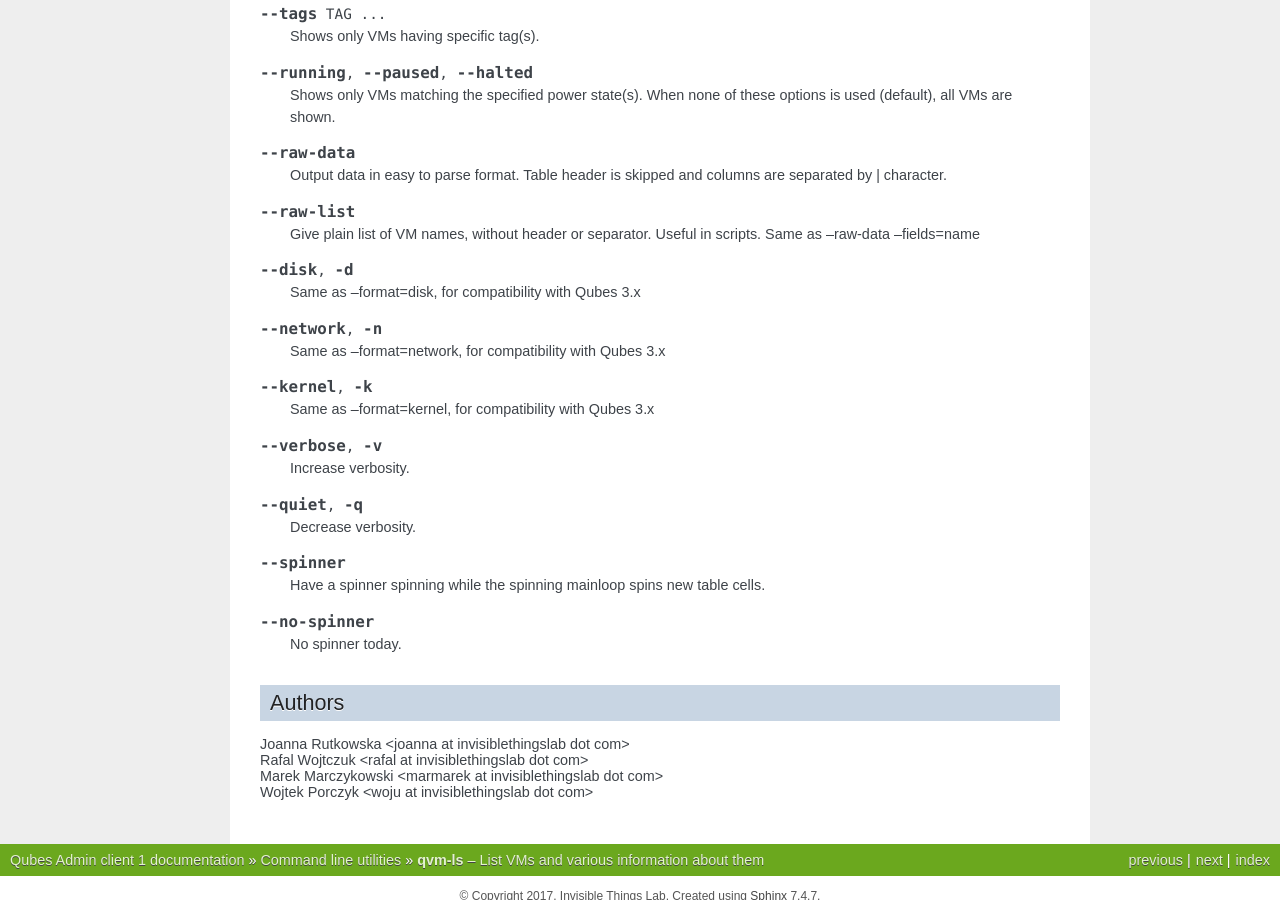
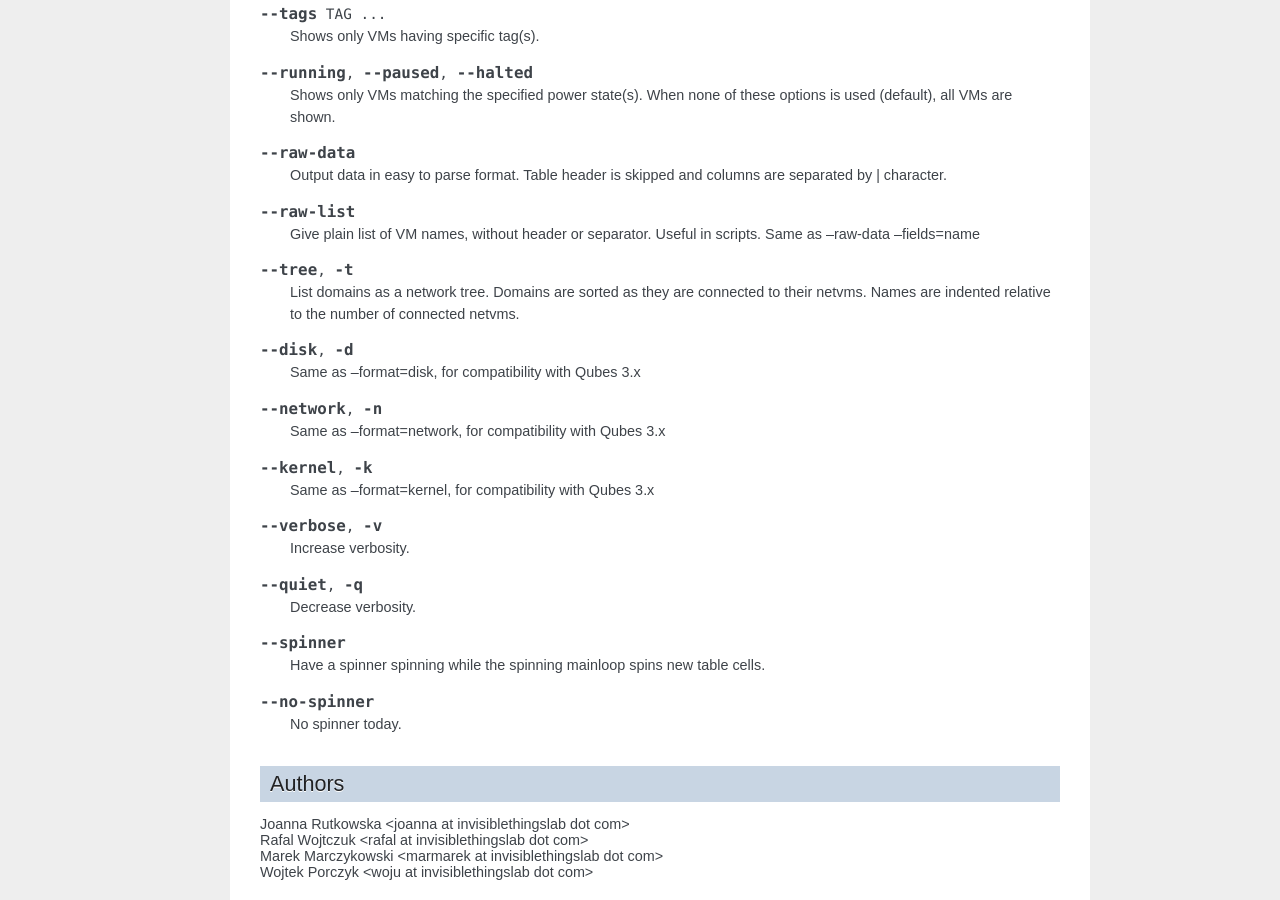
Before and after one commit to QubesOS/qubes-core-admin-client, a Sphinx documentation site: the page built from doc/manpages/qvm-ls.rst, in a window 1280 px wide and 900 px high, scrolled down 751 px. Built offline with Sphinx 7.4.7, drawn with Linux system fonts in a browser that asks for light colours; the version number could not be read and is left out.

Commit message:
network tree manpage entry added

```diff
--- a/doc/manpages/qvm-ls.rst
+++ b/doc/manpages/qvm-ls.rst
@@ -62,6 +62,11 @@ Options
    Give plain list of VM names, without header or separator. Useful in scripts.
    Same as --raw-data --fields=name
 
+.. option:: --tree, -t
+
+   List domains as a network tree. Domains are sorted as they are connected to
+   their netvms. Names are indented relative to the number of connected netvms.
+
 .. option:: --disk, -d
 
    Same as --format=disk, for compatibility with Qubes 3.x
```
